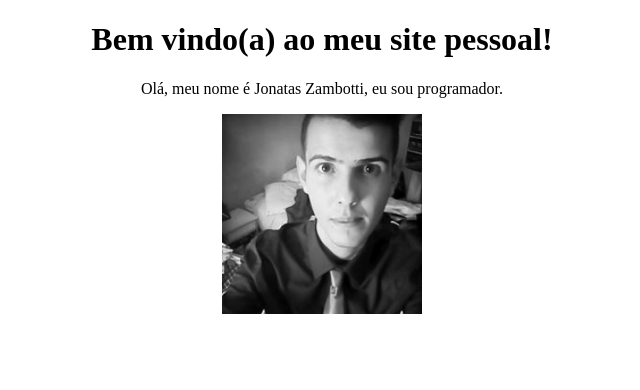
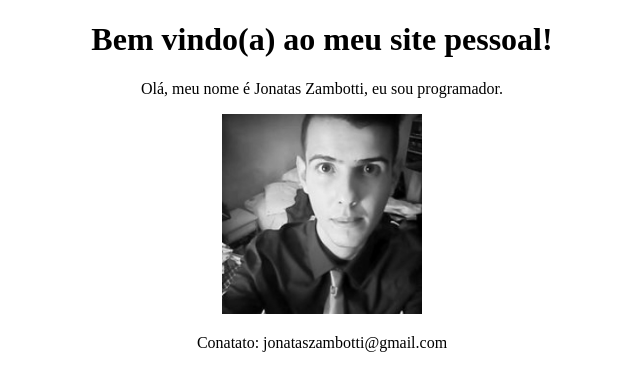
Before and after one commit to JZambotti/zambotti, a plain HTML site: page teste site pessoal/index.html in a window 1280 px wide. Shown: the whole page, without its empty margins (318-958 px from the left). Drawn offline with Linux system fonts and the light colour scheme.

Commit message:
Update index.html

```diff
--- a/teste site pessoal/index.html
+++ b/teste site pessoal/index.html
@@ -19,6 +19,7 @@
         </a>
     </center>
 
+    <p style="text-align:center;">Conatato: jonataszambotti@gmail.com</p>
 
 </body>
 
```
